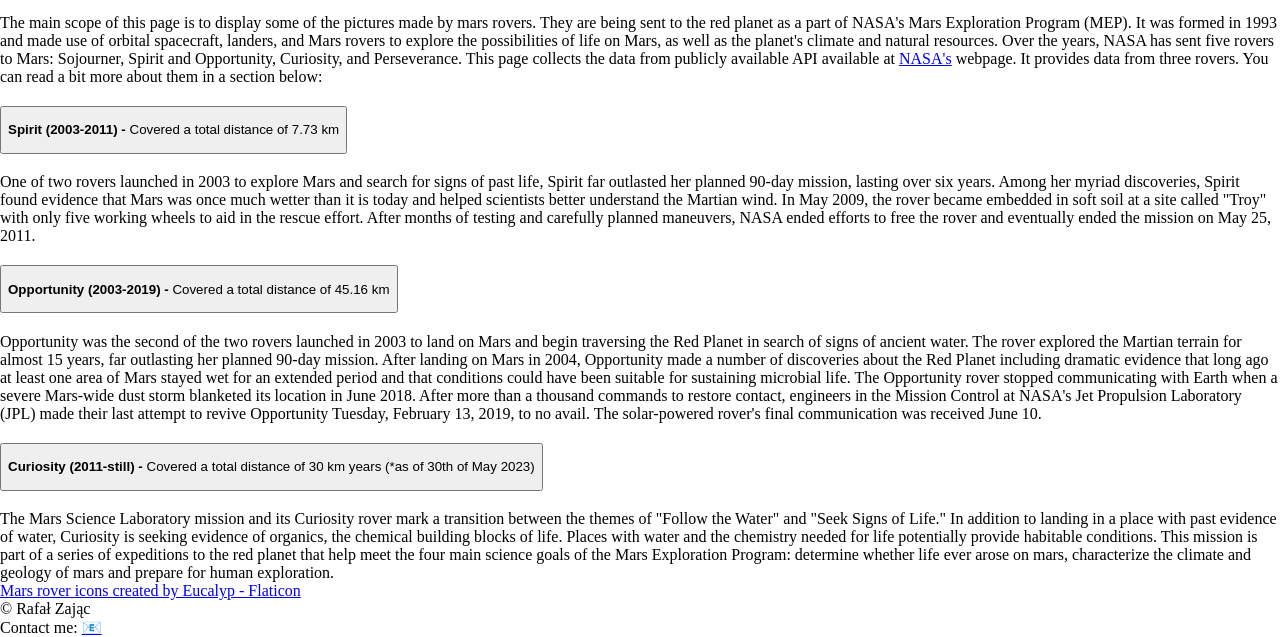
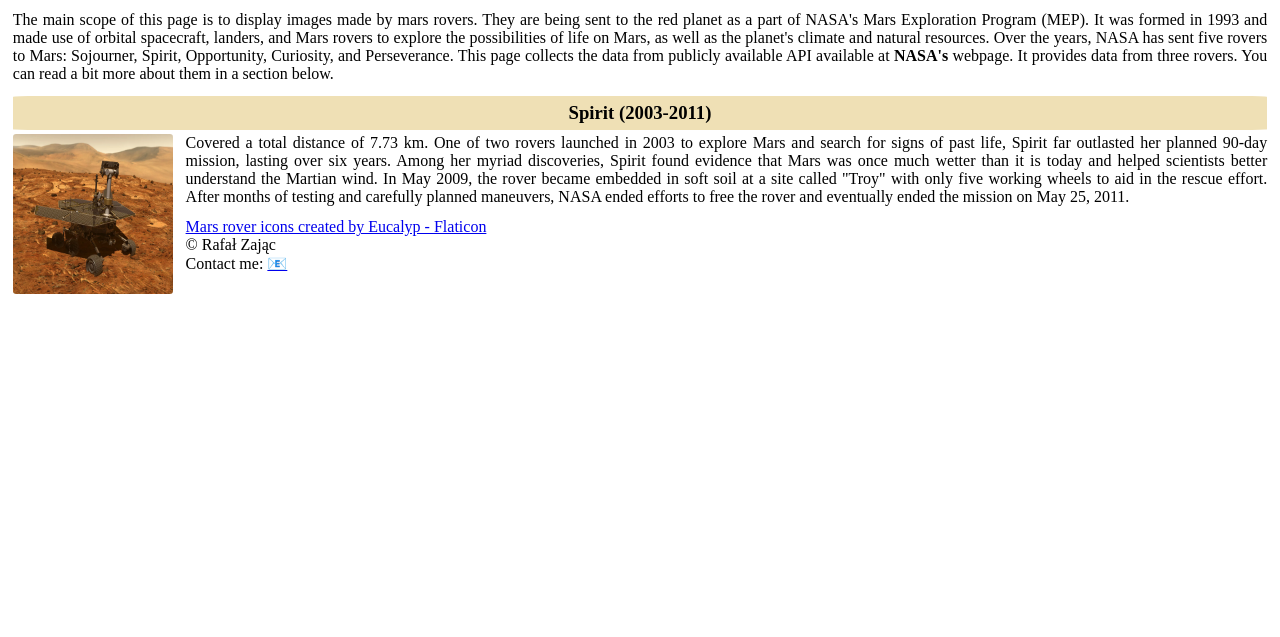
Before and after one commit to RZajacc/MarsRover_3.0, a website built with webpack: page public/index.html in a window 1280 px wide. Shown: the part 218-855 px from the top of the page. After the commit the page ends 800 px from the top, so only its background shows below. Built offline with nearby package versions, Linux system fonts and the light colour scheme; some packages are replaced by stand-ins of ours.

Commit message:
deleted some bootstrap code from rover descriptions and added Spirit section

```diff
--- a/public/index.html
+++ b/public/index.html
@@ -36,71 +36,47 @@
 
     <main>
       <section class="image-section"></section>
+
       <!-- *------------GENERAL DESCRIPTION--------------------------------- -->
-      <section class="spirit-desc" id="general-description">
-        <div class="row justify-content-center">
-          <div class="col-10 col-md-8">
-            <p>
-              The main scope of this page is to display some of the pictures
-              made by mars rovers. They are being sent to the red planet as a
-              part of NASA's Mars Exploration Program (MEP). It was formed in
-              1993 and made use of orbital spacecraft, landers, and Mars rovers
-              to explore the possibilities of life on Mars, as well as the
-              planet's climate and natural resources. Over the years, NASA has
-              sent five rovers to Mars: Sojourner, Spirit and Opportunity,
-              Curiosity, and Perseverance. This page collects the data from
-              publicly available API available at
-              <a href="https://api.nasa.gov/" id="nasa-link">NASA's</a>
-              webpage. It provides data from three rovers. You can read a bit
-              more about them in a section below:
-            </p>
-          </div>
+      <section id="general-description">
+        The main scope of this page is to display images made by mars rovers.
+        They are being sent to the red planet as a part of NASA's Mars
+        Exploration Program (MEP). It was formed in 1993 and made use of orbital
+        spacecraft, landers, and Mars rovers to explore the possibilities of
+        life on Mars, as well as the planet's climate and natural resources.
+        Over the years, NASA has sent five rovers to Mars: Sojourner, Spirit,
+        Opportunity, Curiosity, and Perseverance. This page collects the data
+        from publicly available API available at
+        <a href="https://api.nasa.gov/" class="nasa-link">NASA's</a>
+        webpage. It provides data from three rovers. You can read a bit more
+        about them in a section below.
+      </section>
+
+      <!-- *------------ACCORDION WITH DETAILS--------------------------------- -->
+      <section id="spirit-presentation">
+        <div class="rover-header">
+          <h3>Spirit (2003-2011)</h3>
+        </div>
+        <img
+          src="../public/assets/spirit_rover.webp"
+          alt="spirit-image"
+          id="spirit-image"
+        />
+        <div>
+          Covered a total distance of 7.73 km. One of two rovers launched in
+          2003 to explore Mars and search for signs of past life, Spirit far
+          outlasted her planned 90-day mission, lasting over six years. Among
+          her myriad discoveries, Spirit found evidence that Mars was once much
+          wetter than it is today and helped scientists better understand the
+          Martian wind. In May 2009, the rover became embedded in soft soil at a
+          site called "Troy" with only five working wheels to aid in the rescue
+          effort. After months of testing and carefully planned maneuvers, NASA
+          ended efforts to free the rover and eventually ended the mission on
+          May 25, 2011.
         </div>
       </section>
 
-      <!-- *------------ACCORDION WITH DETAILS--------------------------------- -->
-      <section class="container-fluid" id="rover-description">
-        <div class="row justify-content-center">
-          <div class="col-10 col-md-8 col-lg-6">
-            <div class="accordion">
-              <div class="accordion-item">
-                <h2 class="accordion-header">
-                  <button
-                    class="accordion-button collapsed"
-                    type="button"
-                    data-bs-toggle="collapse"
-                    data-bs-target="#collapseOne"
-                    aria-expanded="true"
-                    aria-controls="collapseOne"
-                  >
-                    <p>
-                      <strong>Spirit (2003-2011) - </strong> Covered a total
-                      distance of 7.73 km
-                    </p>
-                  </button>
-                </h2>
-                <div
-                  id="collapseOne"
-                  class="accordion-collapse collapse"
-                  data-bs-parent="#accordionExample"
-                >
-                  <div class="accordion-body">
-                    <p>
-                      One of two rovers launched in 2003 to explore Mars and
-                      search for signs of past life, Spirit far outlasted her
-                      planned 90-day mission, lasting over six years. Among her
-                      myriad discoveries, Spirit found evidence that Mars was
-                      once much wetter than it is today and helped scientists
-                      better understand the Martian wind. In May 2009, the rover
-                      became embedded in soft soil at a site called "Troy" with
-                      only five working wheels to aid in the rescue effort.
-                      After months of testing and carefully planned maneuvers,
-                      NASA ended efforts to free the rover and eventually ended
-                      the mission on May 25, 2011.
-                    </p>
-                  </div>
-                </div>
-              </div>
+      <!-- <section>
               <div class="accordion-item">
                 <h2 class="accordion-header">
                   <button
@@ -185,7 +161,7 @@
             </div>
           </div>
         </div>
-      </section>
+      </section> -->
     </main>
 
     <footer class="footer">
--- a/src/styles/index.css
+++ b/src/styles/index.css
@@ -8,6 +8,48 @@
     height: 10rem;
 }
 
-.spirit-desc {
-    /* margin-top: 5rem; */
+#general-description {
+    padding: 0.8rem;
+    text-align: justify;
 }
+
+.nasa-link {
+    text-decoration: none;
+    color: black;
+    font-weight: bold;
+    cursor: pointer;
+}
+
+.nasa-link:hover,
+.nasa-link:active{
+    background-color: rgb(239, 224, 181);
+    border-radius: 2%;
+}
+
+/* ROVER SECTIONS */
+#spirit-presentation {
+    padding: 0.8rem;
+    padding-top: 0;
+    text-align: justify;
+}
+
+.rover-header {
+    text-align: center;
+    background-color: aqua ;
+    padding: 0.4rem;
+    margin-bottom: 0.2rem;
+    background-color: rgb(239, 224, 181);
+    border-radius: 2%;
+}
+
+.rover-header h3 {
+    margin: 0;
+}
+
+#spirit-image {
+    width: 10rem;
+    height: 10rem;
+    float: left;
+    border-radius: 2%;
+    margin: 0 0.8rem 0 0;
+}
```
